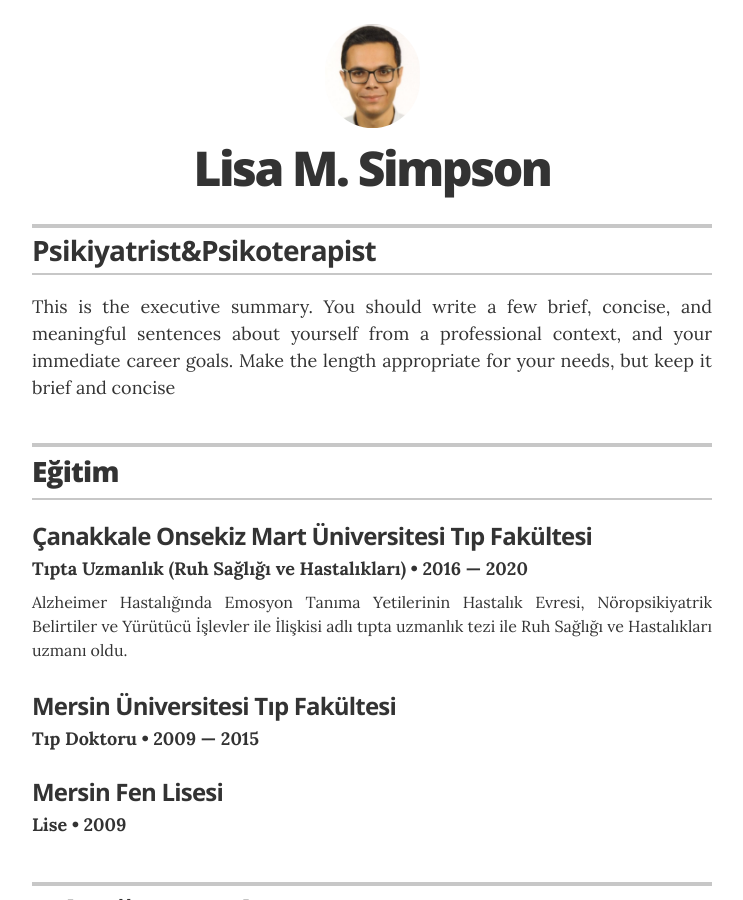
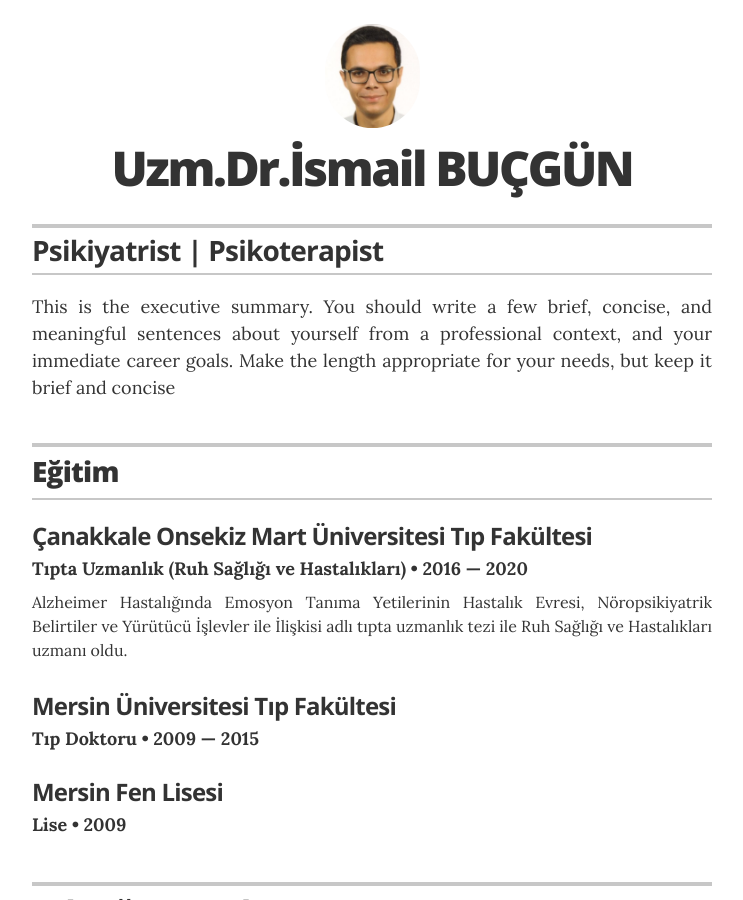
Before and after one commit to ibucgun/ibucgun.github.io, a Jekyll site: the page built from index.html, in a window 1280 px wide and 900 px high. Shown: the whole window, without its empty margins (268-1011 px from the left). Built offline with Jekyll 4.4.1, drawn with Linux system fonts in a browser that asks for light colours.

Commit message:
Update _config.yml

```diff
--- a/_config.yml
+++ b/_config.yml
@@ -10,8 +10,8 @@ sass:
 
 # Resume settings
 resume_avatar:                  "true"
-resume_name:                    "Lisa M. Simpson"
-resume_title:                   "Psikiyatrist&Psikoterapist"
+resume_name:                    "Uzm.Dr.İsmail BUÇGÜN"
+resume_title:                   "Psikiyatrist | Psikoterapist"
 
 # used for the contact button in _layouts/resume.html
 resume_contact_email:           "lisasimpson@youremailaddress.com"
```
